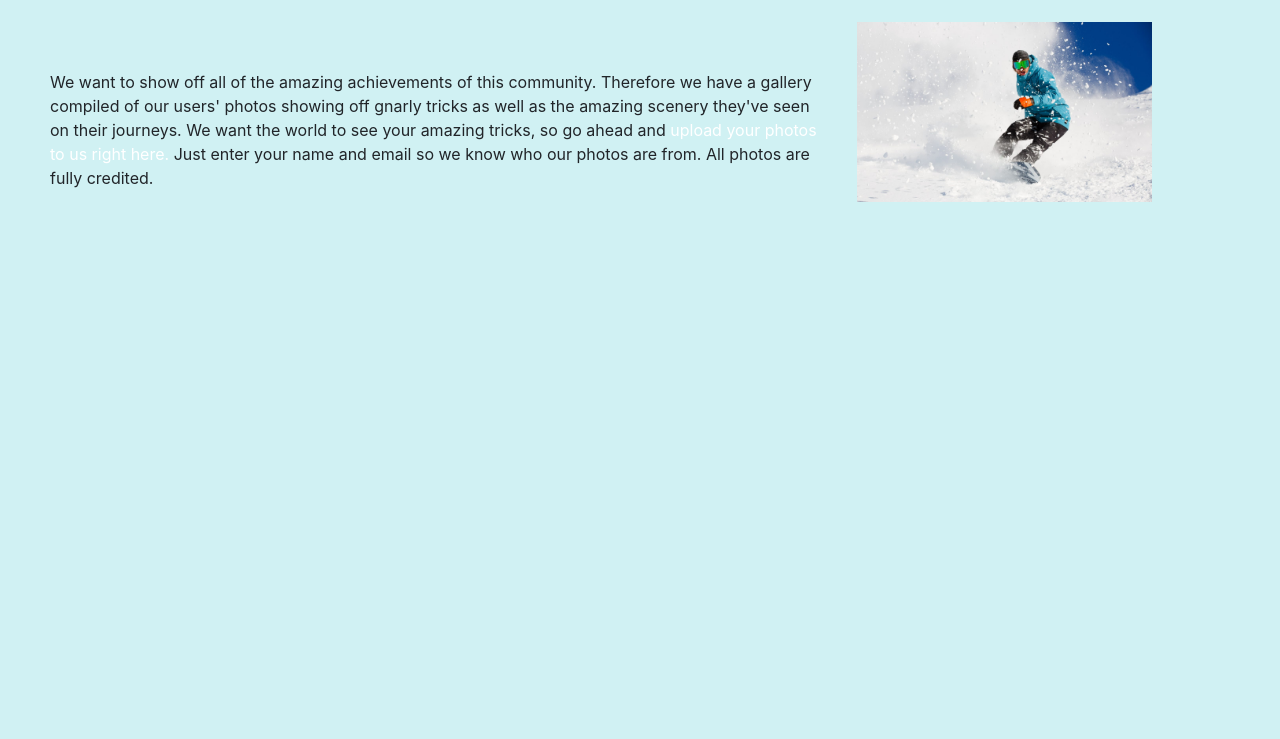
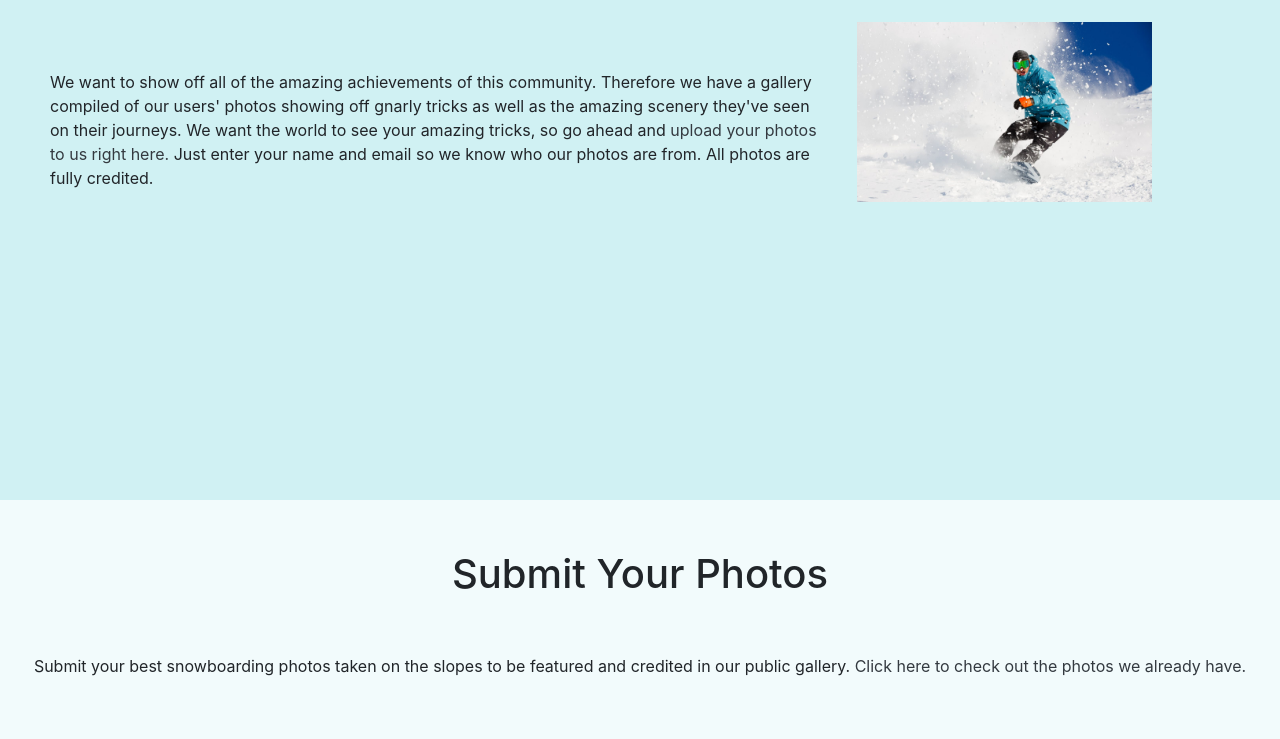
Before and after one commit to giadaa/giadaa.github.io, a plain HTML site: page index.html in a window 1280 px wide. Shown: the part 1540-2279 px from the top of the page. Drawn offline with nearby package versions, Linux system fonts and the light colour scheme.

Commit message:
color change

```diff
--- a/css/stylesheet.css
+++ b/css/stylesheet.css
@@ -14,7 +14,7 @@
 }
 
 #about_container {
-  height: 180vh;
+  height: 150vh;
   background-color: #D0F1F3;
   padding-left: 50px;
   padding-right: 50px;
@@ -91,12 +91,7 @@
   color: white;
 }
 
-a:link {
-  color: white;
+.link1 {
+  color: #343a40;
   text-decoration: none;
 }
-
-.link1 {
-  color: white;
-  text-decoration: none;
-}
```
Also changed, not shown: index.html (+1 -0 lines).
